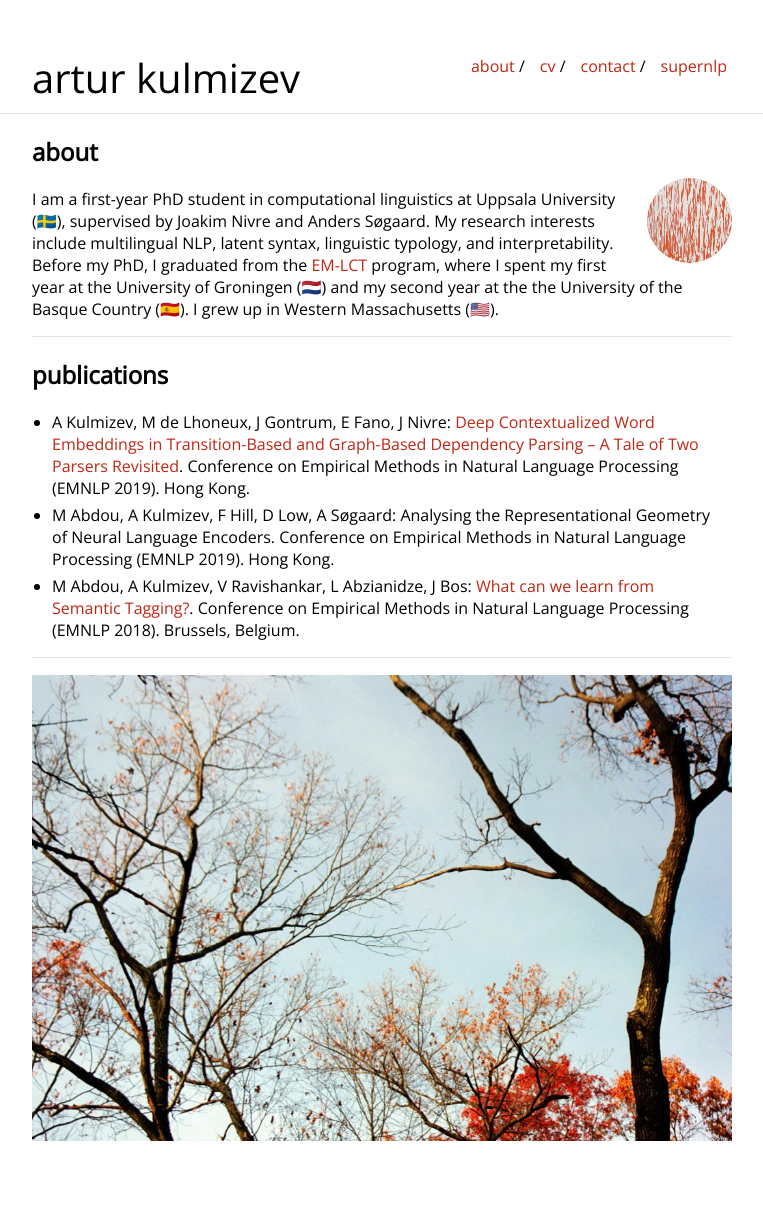
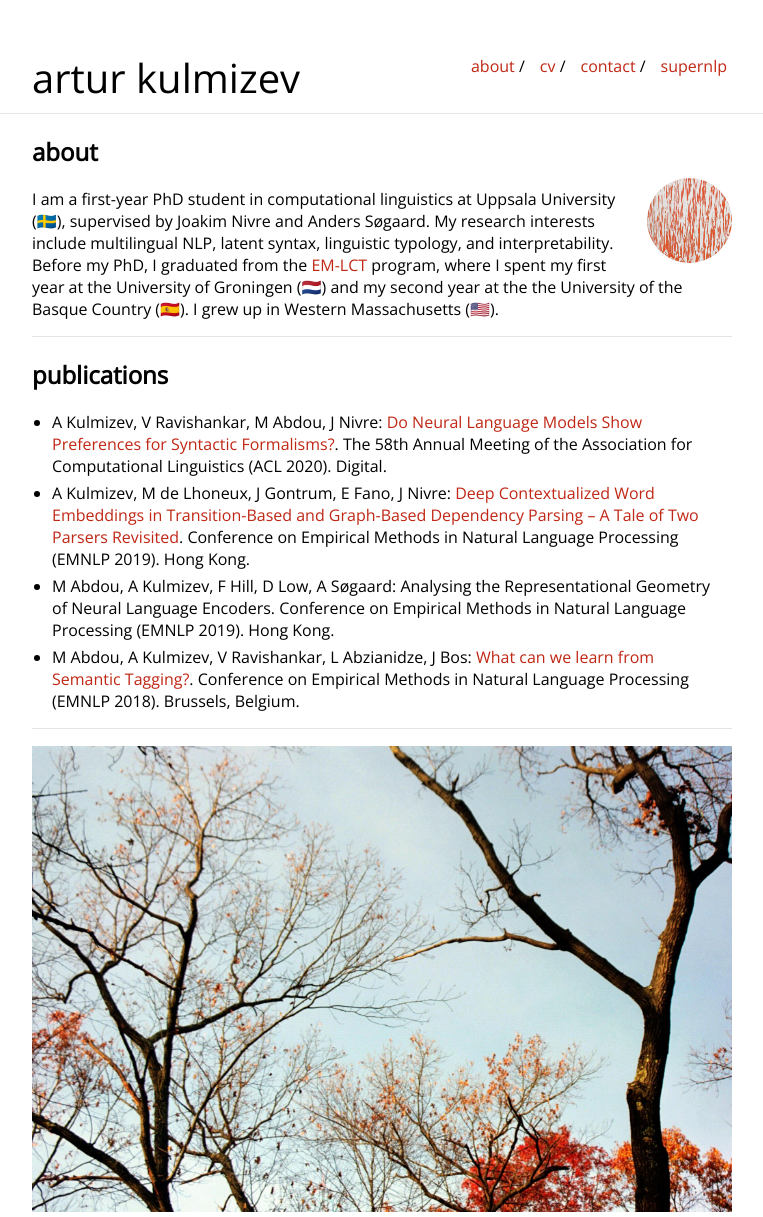
Before and after one commit to rutrastone/rutrastone.github.io, a Jekyll site: the page built from index.md, in a window 1280 px wide. Shown: the whole page, without its empty margins (258-1021 px from the left). Built offline with Jekyll 4.4.1, drawn with Linux system fonts in a browser that asks for light colours; our own code applies the rules of GitHub Pages for plain Markdown files; before the commit the page ends 1146 px from its top, so only the background shows below that.

Commit message:
added paper

```diff
--- a/index.md
+++ b/index.md
@@ -18,6 +18,7 @@ I am a first-year PhD student in computational linguistics at Uppsala University
 ---
 
 ## publications
+* A Kulmizev, V Ravishankar, M Abdou, J Nivre: [Do Neural Language Models Show Preferences for Syntactic Formalisms?](https://arxiv.org/pdf/2004.14096.pdf). The 58th Annual Meeting of the Association for Computational Linguistics (ACL 2020). Digital.
 * A Kulmizev, M de Lhoneux, J Gontrum, E Fano, J Nivre: [Deep Contextualized Word Embeddings in Transition-Based and Graph-Based Dependency Parsing -- A Tale of Two Parsers Revisited](https://arxiv.org/pdf/1908.07397.pdf). Conference on Empirical Methods in Natural Language Processing (EMNLP 2019). Hong Kong.
 * M Abdou, A Kulmizev, F Hill, D Low, A Søgaard: Analysing the Representational Geometry of Neural Language Encoders. Conference on Empirical Methods in Natural Language Processing (EMNLP 2019). Hong Kong.
 * M Abdou, A Kulmizev, V Ravishankar, L Abzianidze, J Bos: [What can we learn from Semantic Tagging?](https://arxiv.org/pdf/1808.09716.pdf). Conference on Empirical Methods in Natural Language Processing (EMNLP 2018). Brussels, Belgium.
```
